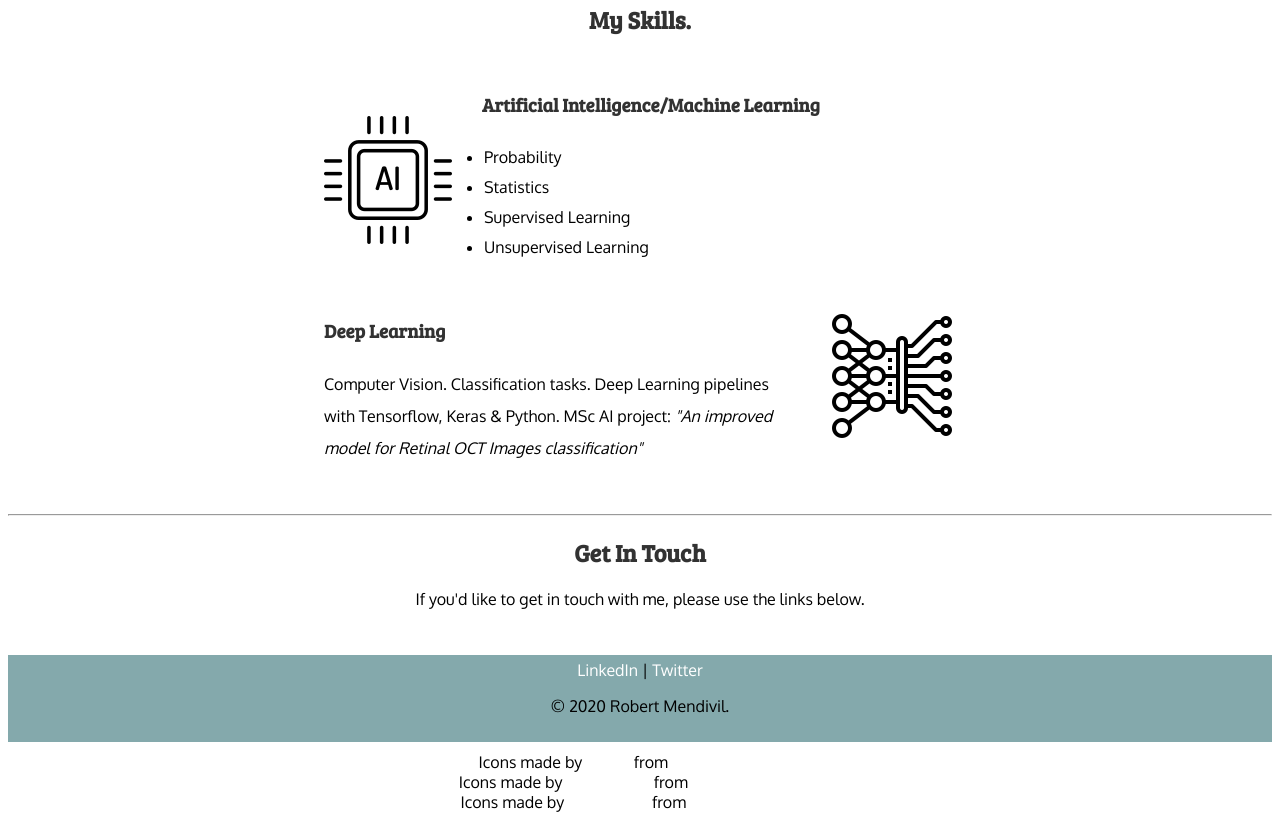
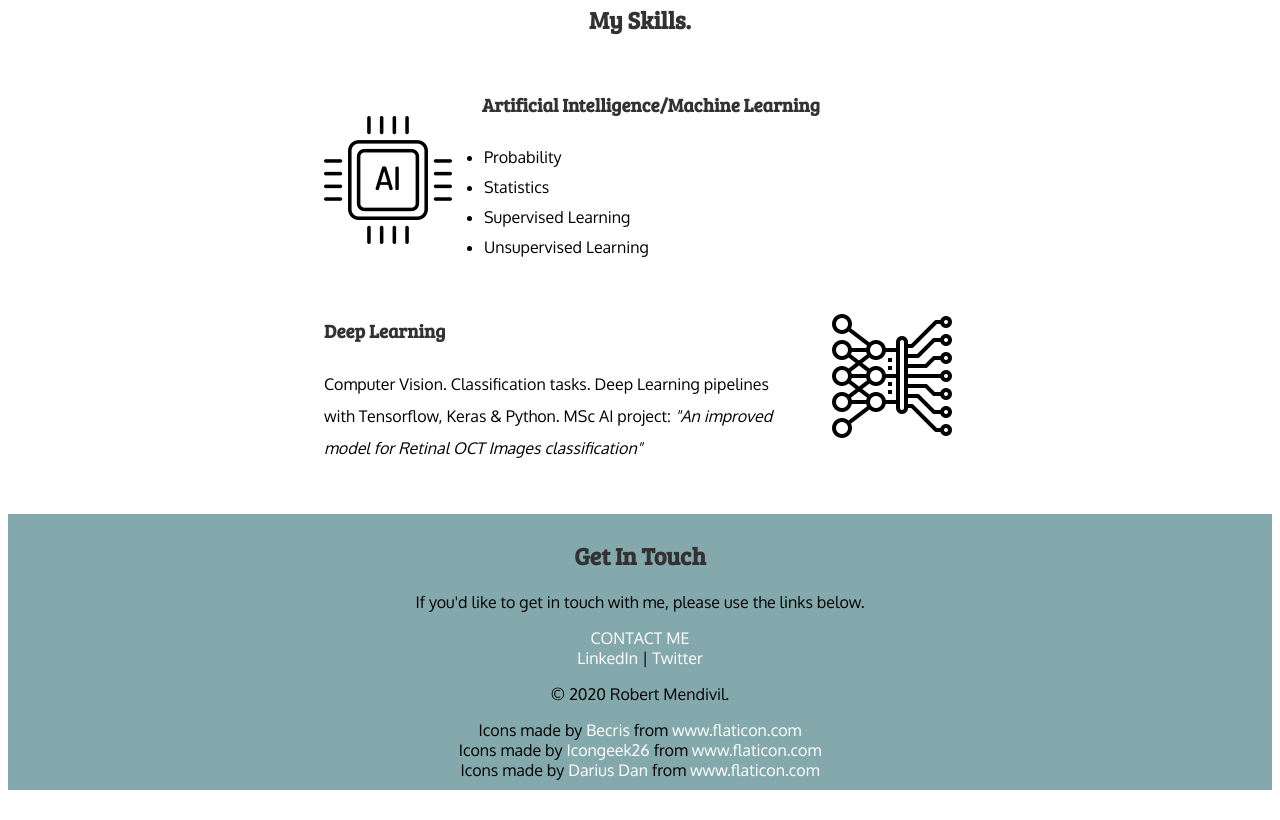
Before and after one commit to robertmz22/cv, a plain HTML site: page index.html in a window 1280 px wide. Shown: the part 1160-1980 px from the top of the page. Drawn offline with Linux system fonts and the light colour scheme.

Commit message:
Update index.html

```diff
--- a/index.html
+++ b/index.html
@@ -44,24 +44,23 @@
         MSc AI project: <em>"An improved model for Retinal OCT Images classification"</em></p>
       </div>
     </div>
-    <hr>
-    <div class="contact-me">
-      <h2>Get In Touch</h2>
-      <p>If you'd like to get in touch with me, please use the links below.</p>
-      <a class="btn" href="mailto:robert_mz11@hotmail.com">CONTACT ME</a>
-    </div>
   </div>
 
 
   <div class="bottom-container">
+    <h2>Get In Touch</h2>
+    <p>If you'd like to get in touch with me, please use the links below.</p>
+    <a class="btn" href="mailto:robert_mz11@hotmail.com">CONTACT ME</a>
+    <br>
     <a class="footer-link" target="_blank" href="https://www.linkedin.com/in/roberto-mend%C3%ADvil-049287159/">LinkedIn</a>
     <span> | </span>
     <a class="footer-link" target="_blank" href="https://twitter.com/robertmz22">Twitter</a>
     <p>© 2020 Robert Mendivil.</p>
+    <div>Icons made by <a href="https://www.flaticon.com/authors/becris" title="Becris">Becris</a> from <a href="https://www.flaticon.com/" title="Flaticon">www.flaticon.com</a></div>
+    <div>Icons made by <a href="https://www.flaticon.com/authors/icongeek26" title="Icongeek26">Icongeek26</a> from <a href="https://www.flaticon.com/" title="Flaticon">www.flaticon.com</a></div>
+    <div>Icons made by <a href="https://www.flaticon.com/authors/darius-dan" title="Darius Dan">Darius Dan</a> from <a href="https://www.flaticon.com/" title="Flaticon">www.flaticon.com</a></div>
   </div>
-  <div>Icons made by <a href="https://www.flaticon.com/authors/becris" title="Becris">Becris</a> from <a href="https://www.flaticon.com/" title="Flaticon">www.flaticon.com</a></div>
-  <div>Icons made by <a href="https://www.flaticon.com/authors/icongeek26" title="Icongeek26">Icongeek26</a> from <a href="https://www.flaticon.com/" title="Flaticon">www.flaticon.com</a></div>
-  <div>Icons made by <a href="https://www.flaticon.com/authors/darius-dan" title="Darius Dan">Darius Dan</a> from <a href="https://www.flaticon.com/" title="Flaticon">www.flaticon.com</a></div>
+
 </body>
 
 </html>
```
